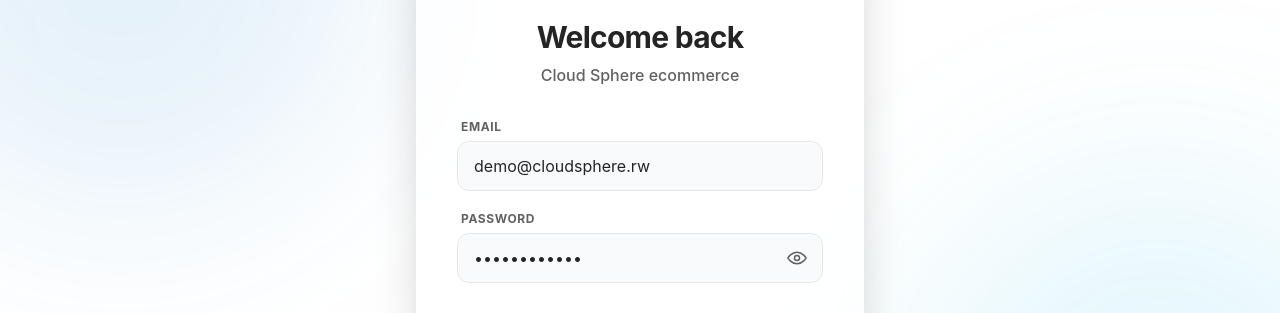
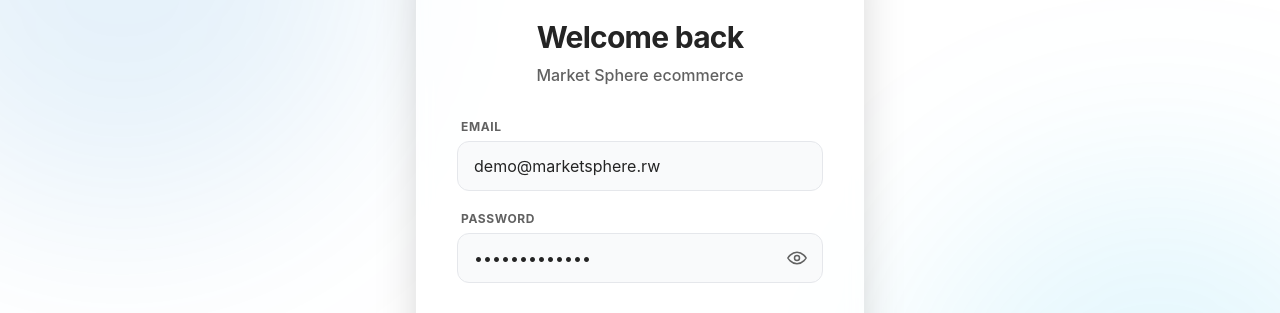
Before and after one commit to I-Berard/marketsphere, a React (Vite) app in the folder frontend/: page /login in a window 1280 px wide. Shown: the part 207-520 px from the top of the page. Built offline with nearby package versions, Linux system fonts and the light colour scheme; no server answers.

Commit message:
Update frontend/src/pages/AuthPage.jsx

```diff
--- a/frontend/src/pages/AuthPage.jsx
+++ b/frontend/src/pages/AuthPage.jsx
@@ -26,8 +26,8 @@
 export function AuthPage({ mode }) {
   const { login, register } = useStore();
   const navigate = useNavigate();
-  const [email, setEmail] = useState(mode === "login" ? "demo@cloudsphere.rw" : "");
-  const [password, setPassword] = useState(mode === "login" ? "CloudSphere1" : "");
+  const [email, setEmail] = useState(mode === "login" ? "demo@marketsphere.rw" : "");
+  const [password, setPassword] = useState(mode === "login" ? "MarketSphere1" : "");
   const [phone, setPhone] = useState("0780000001");
   const [showPassword, setShowPassword] = useState(false);
   const [error, setError] = useState("");
@@ -52,7 +52,7 @@
       <form className="glass-card w-full max-w-md p-8 md:p-10 shadow-2xl relative z-10" onSubmit={onSubmit}>
         <div className="flex justify-center mb-6"><Mark /></div>
         <h1 className="text-3xl font-bold text-center text-text-main mb-2 tracking-tight">{mode === "login" ? "Welcome back" : "Create account"}</h1>
-        <p className="text-center text-text-muted mb-8 font-medium">Cloud Sphere ecommerce</p>
+        <p className="text-center text-text-muted mb-8 font-medium">Market Sphere ecommerce</p>
 
         <div className="flex flex-col gap-1.5 mb-5">
           <label className="text-xs font-bold text-text-muted uppercase tracking-wider ml-1">Email</label>
```
